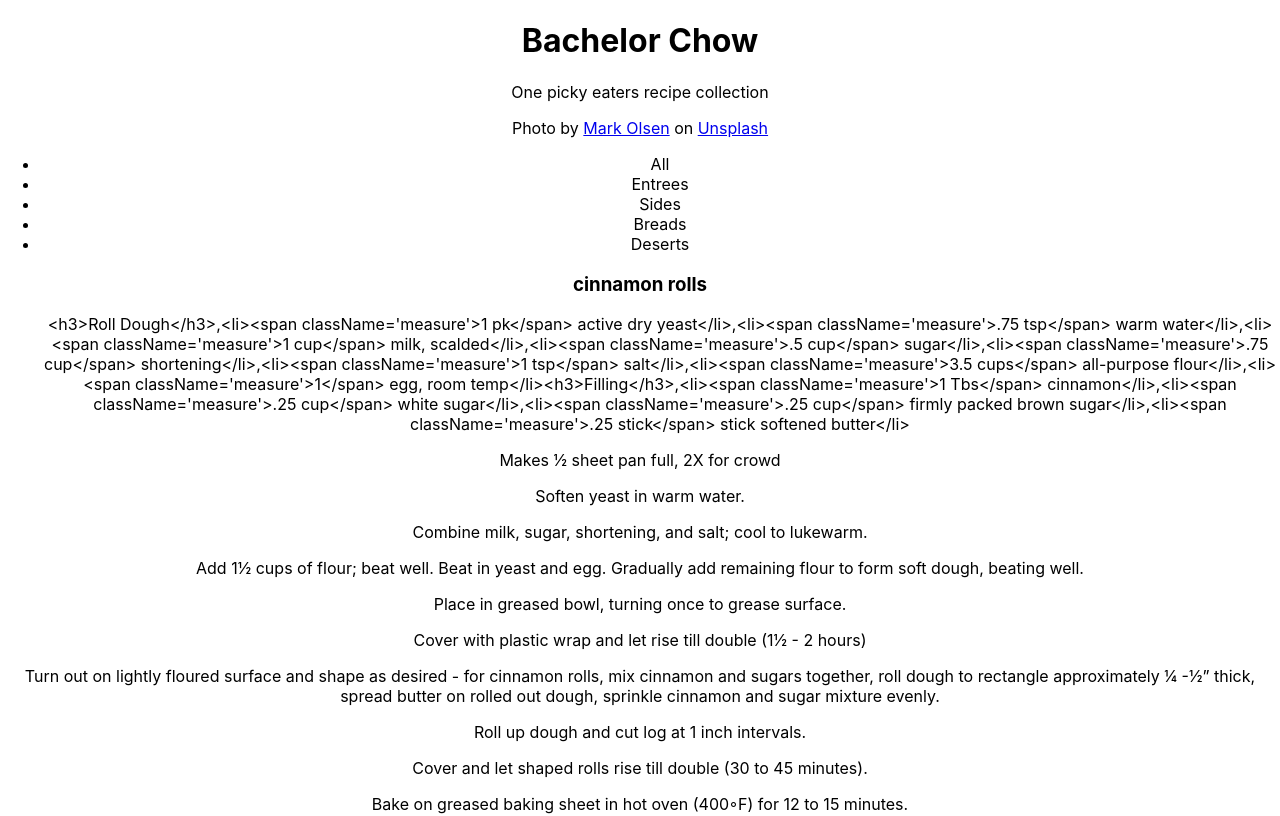
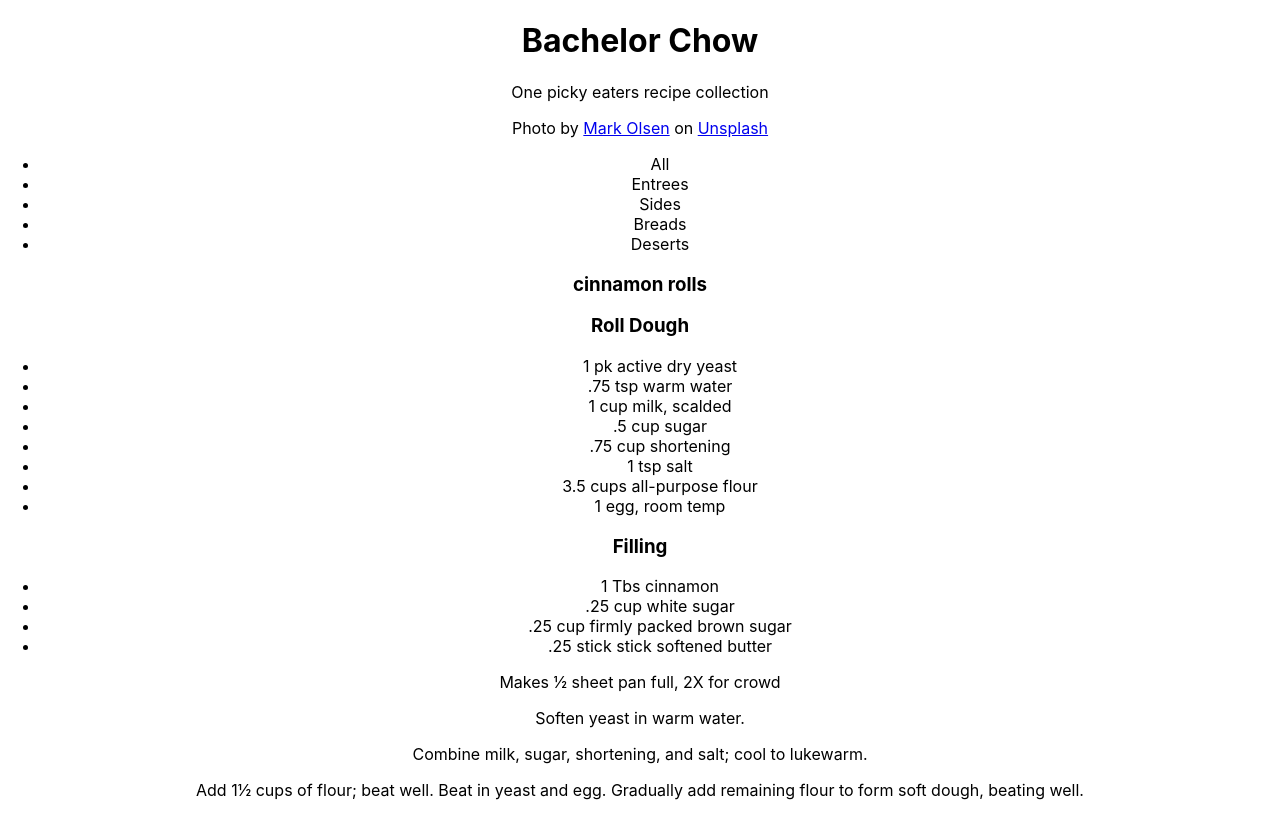
Before and after one commit to gpend/receipe-site---react, a React (Create React App) app: page / in a window 1280 px wide. Shown: the top 816 px of the page. Built offline with nearby package versions, Linux system fonts and the light colour scheme.

Commit message:
everything is displaying. now to fix formatting

```diff
--- a/src/components/card.js
+++ b/src/components/card.js
@@ -1,30 +1,50 @@
-function instructions(props){
 
-}
-
-function directions(props){
-
-}
 
 function card(props){
 
+
+
+
+
     // console.log(props.item)
-    let ingredientGroups = []
-    for (let group of props.item.ingredientGroups){
-        // console.log(group)
-        let ingredientGroup = []
-        if (!(group.title === "main")){
-            ingredientGroup.push("<h3>"+group.title+"</h3>")
-        }
-        for (let ingredientThing of group.ingredients){ //change this to map; create function for ingredients and another for directions
-            ingredientGroup.push("<li><span className='measure'>"+ingredientThing.amount+"</span> "+ingredientThing.ingredient+"</li>")
-        }
-        ingredientGroups += ingredientGroup
-    }
+    // let ingredientGroups = []
+    // for (let group of props.item.ingredientGroups){
+    //     // console.log(group)
+    //     let ingredientGroup = []
+    //     if (!(group.title === "main")){
+    //         ingredientGroup.push("<h3>"+group.title+"</h3>")
+    //     }
+    //     for (let ingredientThing of group.ingredients){ //change this to map; create function for ingredients and another for directions
+    //         ingredientGroup.push("<li><span className='measure'>"+ingredientThing.amount+"</span> "+ingredientThing.ingredient+"</li>")
+    //     }
+    //     ingredientGroups += ingredientGroup
+    // }
     // let instructions = []
     // for (let direction of props.item.directions){
     //     instructions.push(direction + "<br>")
     // }
+
+    let ingredientBlock = props.item.ingredientGroups.map(ingredientGroup => {
+        let title = ""
+        if (!(ingredientGroup.title === "main")){
+           title = <h3>{ingredientGroup.title}</h3>
+        }
+        let ingredients = ingredientGroup.ingredients.map(ingredientThing => {
+            return(
+                <li><span className='measure'>{ingredientThing.amount}</span> {ingredientThing.ingredient}</li>
+            )
+        })
+
+        return(
+            <div className="ingredientGroup">
+                {title}
+                <ul>
+                    {ingredients}
+                </ul>
+            </div>
+        )
+    })
+
     let instructions = props.item.directions.map(direction =>{
         return(
             <p>
@@ -34,13 +54,12 @@ function card(props){
     })
 
 
+
     return(
         <section className="recipe-card recipe-{props.item.category}">
             <h3 className="recipe-title">{props.item.title}</h3>
                 <div className="recipe-body">
-                    <ul>
-                        {ingredientGroups}
-                    </ul>
+                    {ingredientBlock}
                     <div className="directions">
                         {instructions}
                     </div>
@@ -50,18 +69,3 @@ function card(props){
 }
 
 export default card
-
-// {recipe.ingredientGroups.map(ingredientGroups => {
-//     let title = ""
-//     if (!(group.title === "main")){
-//        title = <h3>${group.title}</h3>
-//     }
-// return(
-//     group.ingredients.map(ingredientThing => {
-//         return(
-//             title
-//             <li><span className='measure'>{ingredientThing.amount}</span> {ingredientThing.ingredient}</li>
-//         )
-//     })
-// )
-// })}
--- a/src/recipes.js
+++ b/src/recipes.js
@@ -84,7 +84,7 @@ let recipes = [
         category: "entree",
         ingredientGroups:[
             {
-                title: "Main",
+                title: "main",
                 ingredients:[
                     {
                         ingredient: "large green pepper, chopped",
```
